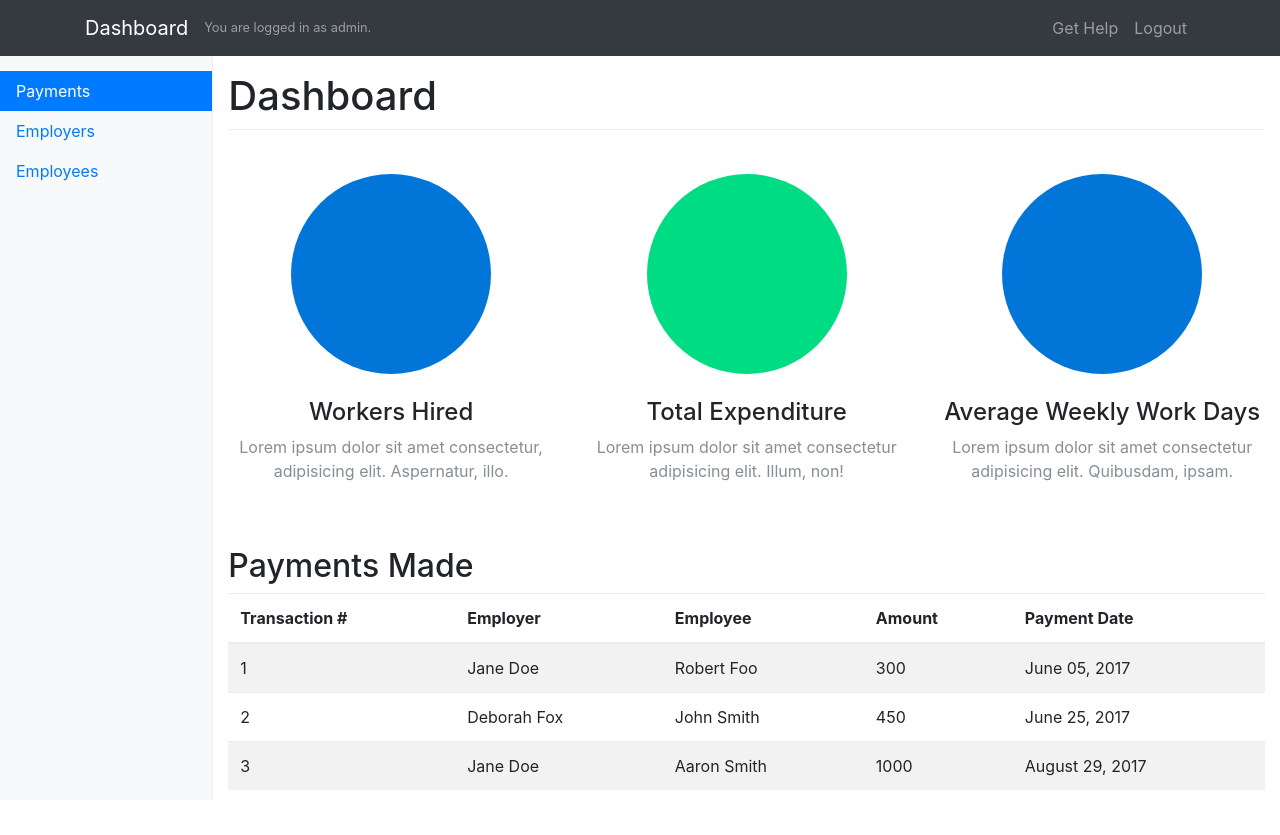
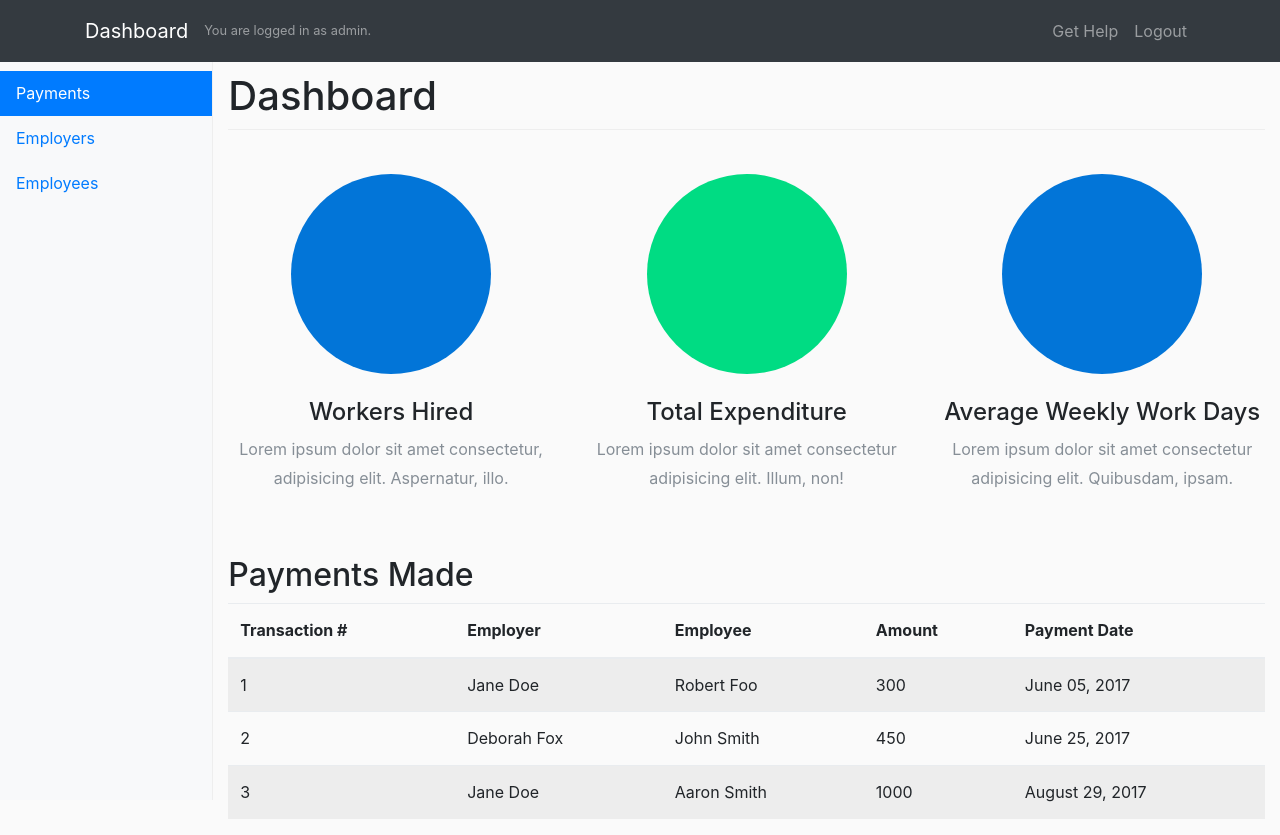
Before and after one commit to alchermd/client_payroll, a Flask app: page /dashboard in a window 1280 px wide. Before the commit the page ends 800 px from the top, so only its background shows below. Run offline with Flask 2, Linux system fonts and the light colour scheme; the visitor is signed in with stand-in values (Sample User, id 1); some libraries are stand-ins or nearby versions.

Commit message:
Create a base.css file.

```diff
--- /dev/null
+++ b/app/static/css/base.css
@@ -0,0 +1,4 @@
+body {
+    background-color: #fafafa;
+    line-height: 1.8;
+}
--- a/app/templates/base.html
+++ b/app/templates/base.html
@@ -7,6 +7,7 @@
     <title>{% block title %}{% endblock %} :: Payroll</title>
 
     <link rel="stylesheet" href="https://maxcdn.bootstrapcdn.com/bootstrap/4.0.0-beta.2/css/bootstrap.min.css" integrity="sha384-PsH8R72JQ3SOdhVi3uxftmaW6Vc51MKb0q5P2rRUpPvrszuE4W1povHYgTpBfshb" crossorigin="anonymous">
+    <link rel="stylesheet" href="{{ url_for('static', filename='css/base.css') }}">
     {% block css %}{% endblock %}
 </head>
 <body>
```
